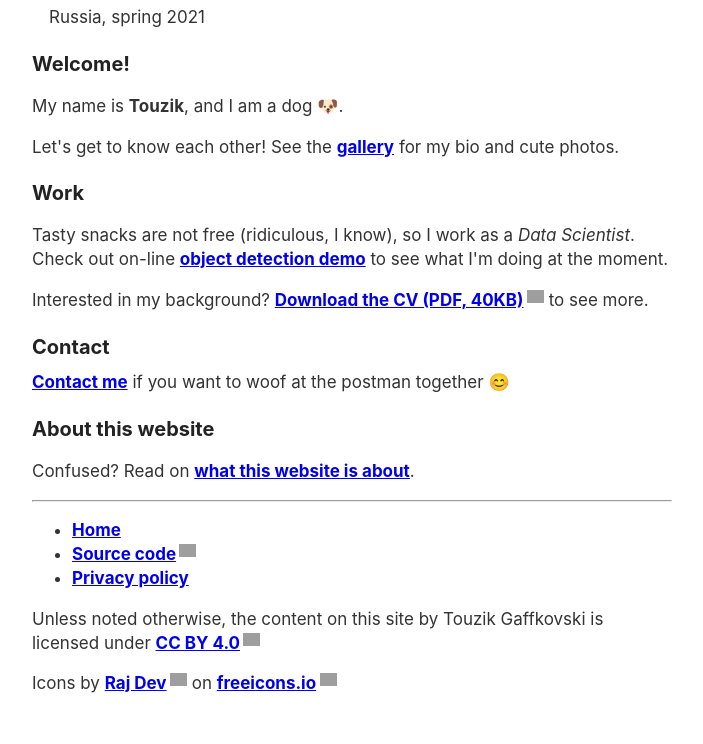
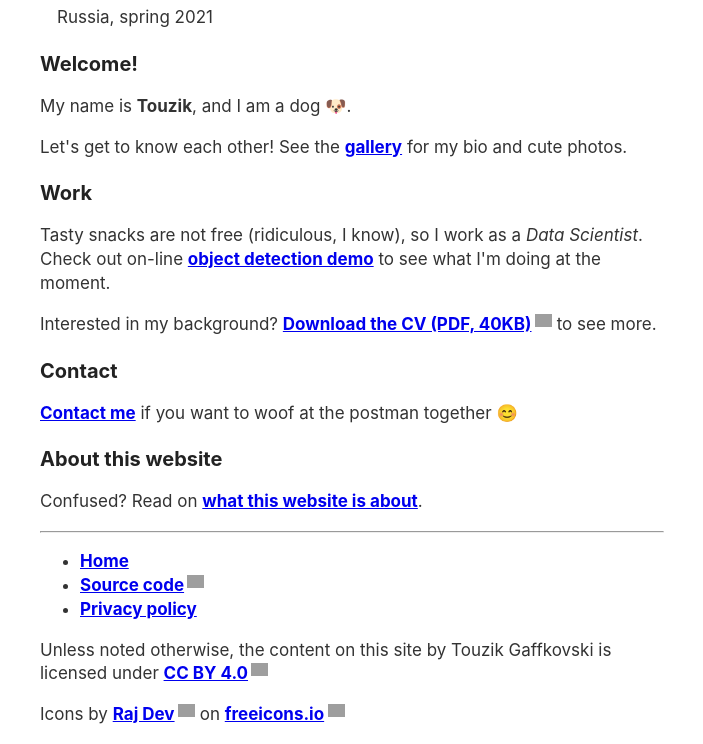
Before and after one commit to tcysin/portfolio, a Django app: template templates/home/home.html in a window 1280 px wide. Shown: the part 383-1127 px from the top of the page, without its empty margins (288-991 px from the left). Before the commit the page ends 1076 px from the top, so only its background shows below. Run offline with Django 3.2, Linux system fonts and the light colour scheme; the template is opened without the code that fills it, so the values that code supplies are empty; grey boxes are pictures that could not be loaded.

Commit message:
Small improvements

```diff
--- a/static/css/style.css
+++ b/static/css/style.css
@@ -1,6 +1,9 @@
-/* margins */
+/* margins and responsive layout */
 body {
-    margin: 0 12px;
+    margin: auto;
+    padding: 0 8px;
+    max-width: 640px;
+    box-sizing: border-box;
 }
 
 /* font styling */
@@ -13,9 +16,6 @@ body {
     font-size: 1.7rem;
     font-family: -apple-system, BlinkMacSystemFont, "Segoe UI", Roboto, Oxygen-Sans, Ubuntu, Cantarell, "Helvetica Neue", sans-serif;
     line-height: 1.4;
-    margin: auto;
-    max-width: 640px;
-    box-sizing: border-box;
 }
 
 h2,
--- a/templates/home/home.html
+++ b/templates/home/home.html
@@ -42,8 +42,10 @@ Welcome | Touzik
 
 <section>
     <h2>Contact</h2>
-    <a href="{% url 'contact' %}">Contact me</a> if you want to woof at the postman together
-    &#x1F60A;
+    <p>
+        <a href="{% url 'contact' %}">Contact me</a> if you want to woof at the postman together
+        &#x1F60A;
+    </p>
 </section>
 
 <section>
```
